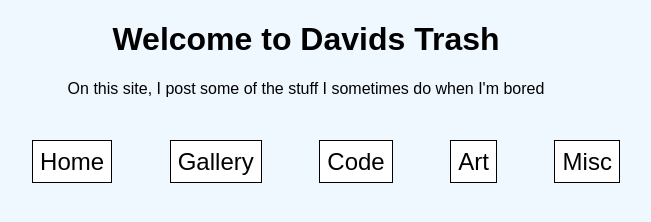
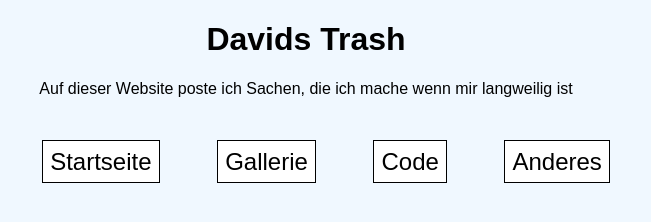
Before and after one commit to DanielDauersuff/DavidsTrash-Web, a plain HTML site: page index.html in a window 1280 px wide. Shown: the whole page, without its empty margins (334-985 px from the left). Drawn offline with Linux system fonts and the light colour scheme.

Commit message:
translated site into german because fuck you

```diff
--- a/index.html
+++ b/index.html
@@ -8,8 +8,8 @@
 
     <body>
         <header>
-            <h1>Welcome to Davids Trash</h1>
-            <p>On this site, I post some of the stuff I sometimes do when I'm bored</p>
+            <h1>Davids Trash</h1>
+            <p>Auf dieser Website poste ich Sachen, die ich mache wenn mir langweilig ist</p>
         </header>
 
         <main>
@@ -18,11 +18,10 @@
             </div>
             <nav id="menu">
                 <ul>
-                    <a id="menuelement">Home</a>
-                    <a id="menuelement">Gallery</a>
+                    <a id="menuelement">Startseite</a>
+                    <a id="menuelement">Gallerie</a>
                     <a id="menuelement">Code</a>
-                    <a id="menuelement">Art</a>
-                    <a id="menuelement">Misc</a>
+                    <a id="menuelement">Anderes</a>
                 </ul>
             </nav>
         </main>
```
